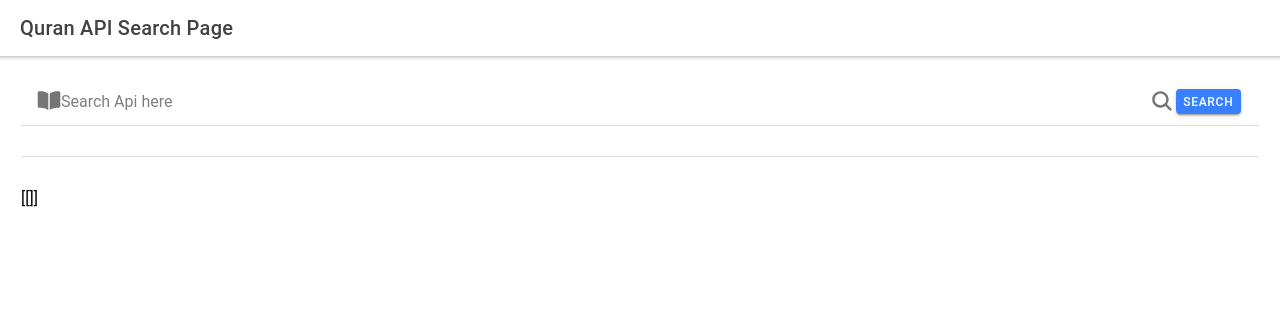
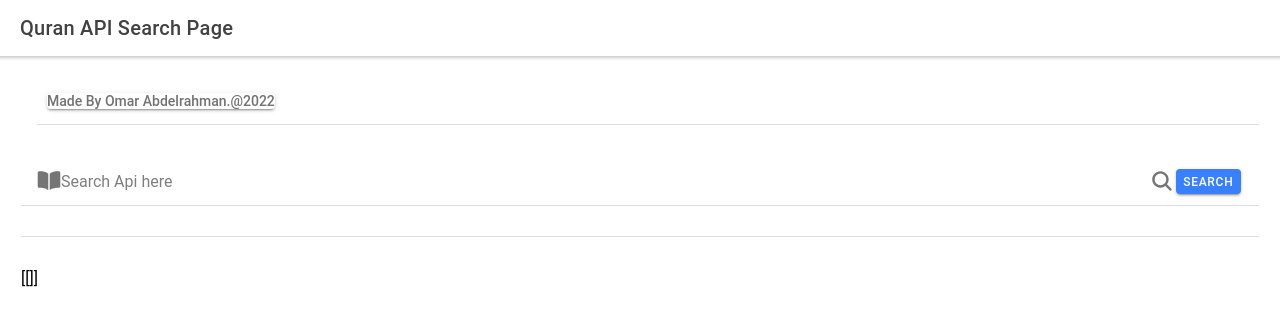
Before and after one commit to andgo-edu/quran-search-ionic6-react-type-script, a React (Create React App) app: page /search in a window 1280 px wide. Shown: the top 326 px of the page. Built offline with nearby package versions, Linux system fonts and the light colour scheme.

Commit message:
added-better-ui

```diff
--- a/src/pages/Search.tsx
+++ b/src/pages/Search.tsx
@@ -1,5 +1,7 @@
 import {
   IonButton,
+  IonCard,
+  IonCardSubtitle,
   IonCol,
   IonContent,
   IonGrid,
@@ -76,6 +78,16 @@ const Search = () => {
           <IonRow>
             <IonCol size="12" class="ion-padding">
               <IonItem>
+                <IonCard>
+                  <IonCardSubtitle>
+                    Made By Omar Abdelrahman.@2022
+                  </IonCardSubtitle>
+                </IonCard>
+              </IonItem>
+            </IonCol>
+
+            <IonCol size="12" class="ion-padding">
+              <IonItem>
                 <IonIcon icon={book} class="ion-center" />
                 <IonInput
                   placeholder="Search Api here"
```
